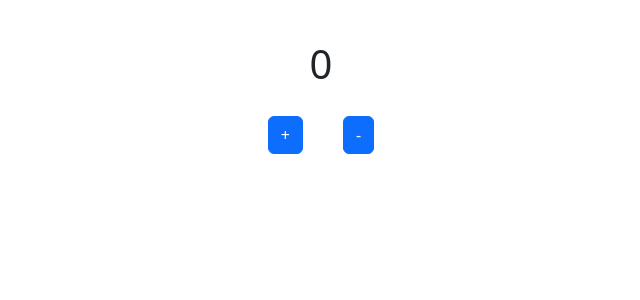
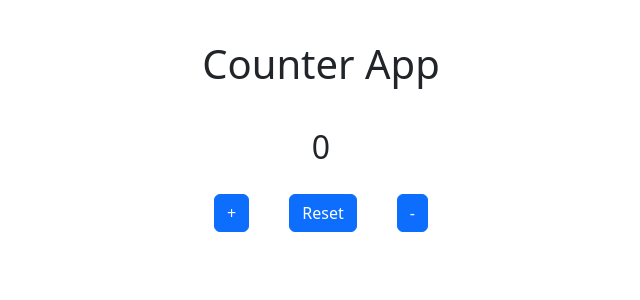
Before and after one commit to ashifhassandev/react-workouts, a React (Vite) app in the folder counter/: page / in a window 1280 px wide. Shown: the top 300 px of the page, without its empty margins (319-959 px from the left). Built offline with nearby package versions, Linux system fonts and the light colour scheme.

Commit message:
Added reset functionality

```diff
--- a/counter/src/App.jsx
+++ b/counter/src/App.jsx
@@ -3,19 +3,25 @@ import { useState } from 'react';
 const App = () => {
   const [count, setCount] = useState(0);
 
-  const incrementCounter = () => {
-    setCount(count + 1);
+  const incrementCounter = () => setCount((count) => count + 1);
+
+  const decrementCounter = () => {
+    if (count > 0) {
+      setCount((count) => count - 1);
+    }
   };
 
-  const decrementCounter = () => {
-    setCount(count - 1);
-  };
+  const resetCounter = () => setCount(0);
 
   return (
     <div className='counter'>
-      <h1>{count}</h1>
-      <button onClick={incrementCounter} className='btn btn-primary'>+</button>
-      <button onClick={decrementCounter} className='btn btn-primary'>-</button>
+      <h1 style={{ marginBottom: '40px' }}>Counter App</h1>
+      <h2>{count}</h2>
+      <div className='buttons'>
+        <button onClick={incrementCounter} className='btn btn-primary'>+</button>
+        <button onClick={resetCounter} className='btn btn-primary'>Reset</button>
+        <button onClick={decrementCounter} className='btn btn-primary'>-</button>
+      </div>
     </div>
   );
 };
```
